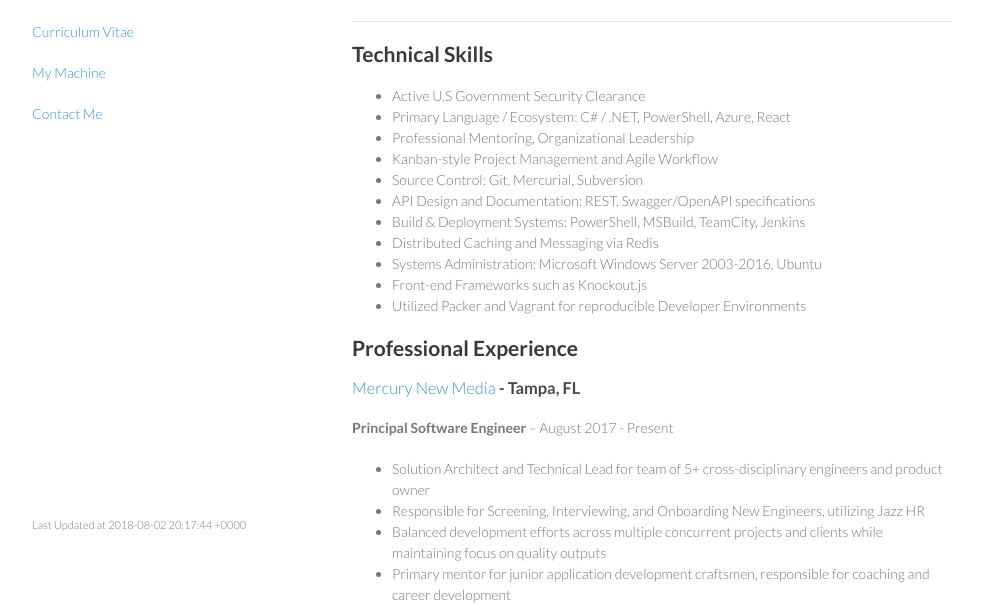
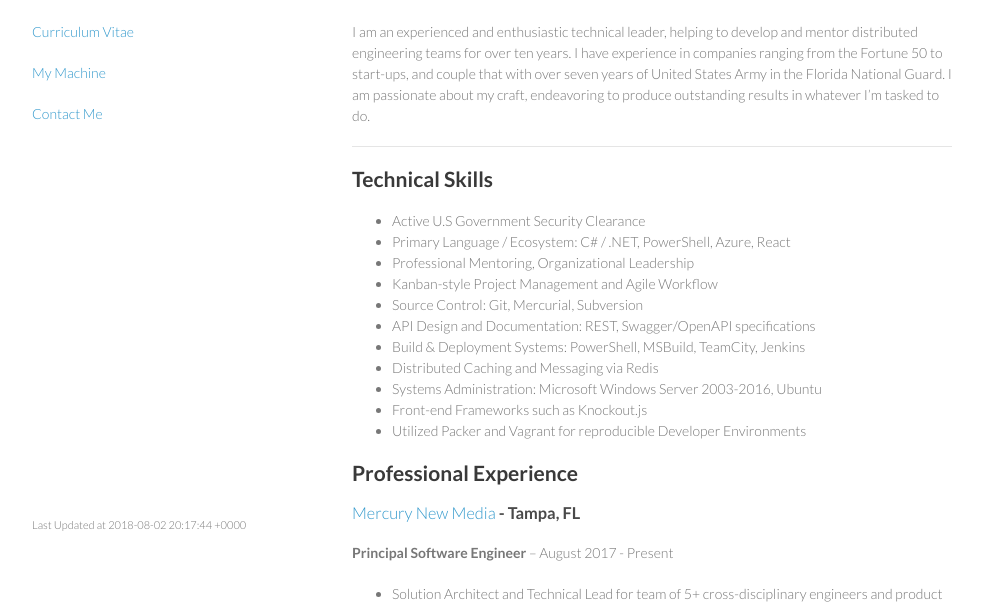
Before and after one commit to mattgwagner/mattgwagner, a Jekyll site: the page built from cv.md, in a window 1280 px wide and 900 px high, cut to the strip 296-900 px from the top of the window. Shown: the whole strip, without its empty margins (148-1131 px from the left). Built offline with Jekyll 4.4.1, drawn with Linux system fonts in a browser that asks for light colours.

Commit message:
Update cv.md

```diff
--- a/cv.md
+++ b/cv.md
@@ -14,6 +14,8 @@ title: Matt G. Wagner - Resume
 <a href="http://stackoverflow.com/cv/mattgwagner">
   <img src="http://stackoverflow.com/users/flair/51270.png" width="208" height="58" alt="profile for MattGWagner at Stack Overflow, Q&amp;A for professional and enthusiast programmers" title="profile for MattGWagner at Stack Overflow, Q&amp;A for professional and enthusiast programmers">
 </a>
+
+I am an experienced and enthusiastic technical leader, helping to develop and mentor distributed engineering teams for over ten years. I have experience in companies ranging from the Fortune 50 to start-ups, and couple that with over seven years of United States Army in the Florida National Guard. I am passionate about my craft, endeavoring to produce outstanding results in whatever I'm tasked to do.
 
 ----------
 
```
